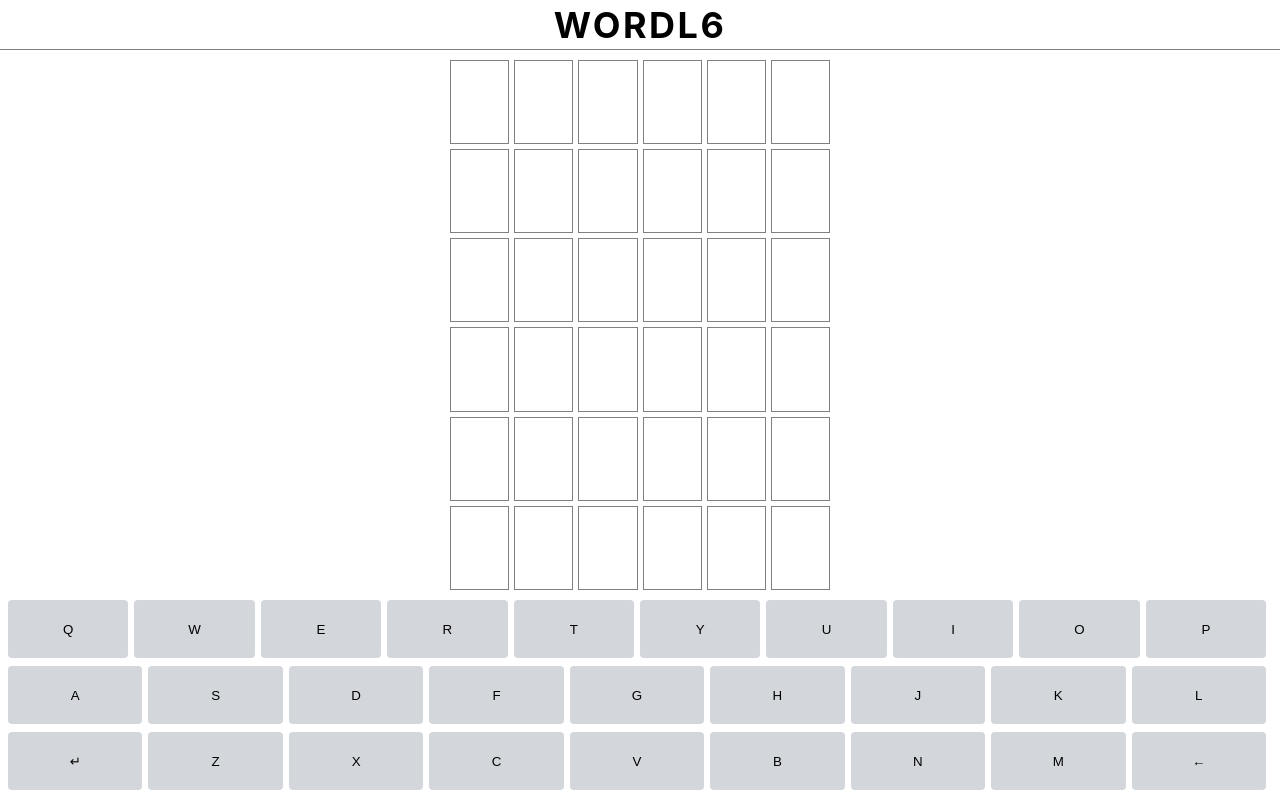
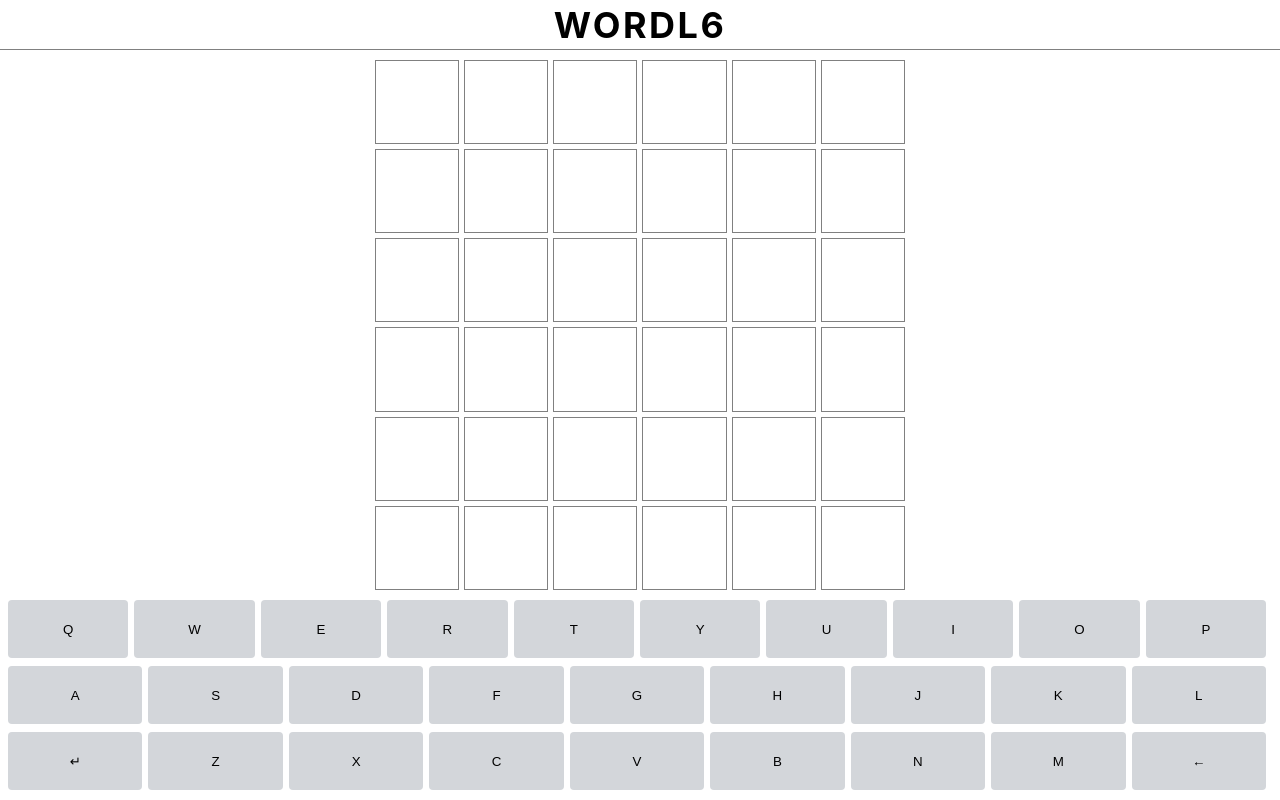
Before and after one commit to TheThomasY/wordl6, a Next.js app: page / in a window 1280 px wide. Built offline with nearby package versions, Linux system fonts and the light colour scheme.

Commit message:
feat: grid is always squares

```diff
--- a/components/GameBoard/GameBoard.module.scss
+++ b/components/GameBoard/GameBoard.module.scss
@@ -7,7 +7,7 @@
 }
 
 .gameGrid {
-  width: 50vh;
+  width: calc(100vh - 25rem);
   height: 100%;
   display: grid;
   grid-template-rows: repeat(6, 1fr);
```
